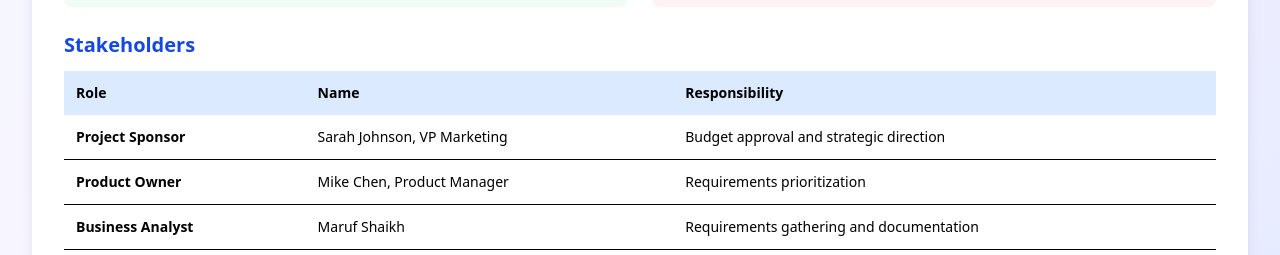
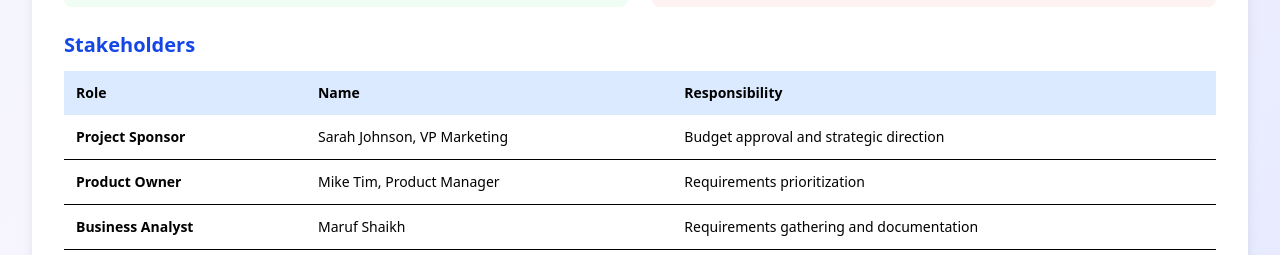
Before and after one commit to mmshaikh26/BA-documentation-portfolio, a React (Vite) app: page / in a window 1280 px wide. Shown: the part 1039-1294 px from the top of the page. Built offline with nearby package versions, Linux system fonts and the light colour scheme.

Commit message:
Changed the name

```diff
--- a/src/ba_complete_package.tsx
+++ b/src/ba_complete_package.tsx
@@ -12,17 +12,17 @@ const BADocumentation = () => {
       version: "1.0",
       date: "January 2026",
       content: {
-        executiveSummary: "ShopEasy requires a mobile application to expand market reach and provide customers with seamless shopping experience on mobile devices. The app will support iOS and Android platforms, integrating with existing web infrastructure.",
+        executiveSummary: "ShopEasy requires a mobile application to expand market reach and provide customers with seamless shopping experience on mobile devices. The app will support iOS and Android platforms, integrating with existing web infrastructure. ",
         businessObjectives: [
           "Increase mobile customer base by 40% within 6 months",
           "Improve customer engagement through push notifications",
           "Reduce cart abandonment rate by 25%",
-          "Enable offline browsing capabilities",
+          "Enable offline browsing capabilities ",
           "Achieve 4.5+ app store rating"
         ],
         scope: {
           inScope: [
-            "User registration and authentication",
+            "User registration and authentication ",
             "Product browsing and search",
             "Shopping cart management",
             "Secure payment processing",
@@ -40,7 +40,7 @@ const BADocumentation = () => {
         },
         stakeholders: [
           { role: "Project Sponsor", name: "Sarah Johnson, VP Marketing", responsibility: "Budget approval and strategic direction" },
-          { role: "Product Owner", name: "Mike Chen, Product Manager", responsibility: "Requirements prioritization" },
+          { role: "Product Owner", name: "Mike Tim, Product Manager", responsibility: "Requirements prioritization" },
           { role: "Business Analyst", name: "Maruf Shaikh", responsibility: "Requirements gathering and documentation" },
           { role: "End Users", name: "Mobile shoppers aged 18-45", responsibility: "Provide feedback and testing" }
         ],
```
